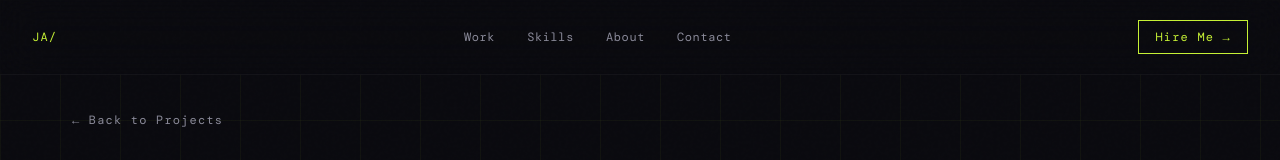
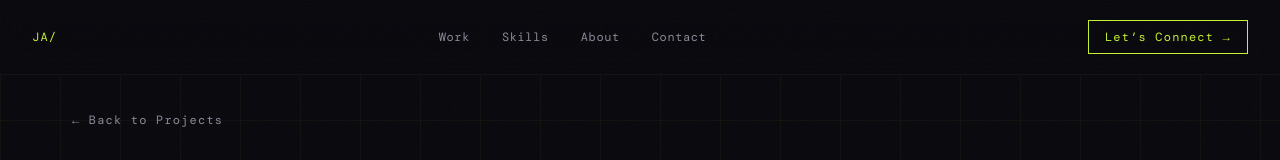
Before and after one commit to neotechacharya/jigarportfolio, a plain HTML site: page callhippo.html in a window 1280 px wide. Shown: the top 160 px of the page. Drawn offline with nearby package versions, Linux system fonts and the light colour scheme; a web font is replaced by a local one.

Commit message:
Update callhippo.html

```diff
--- a/callhippo.html
+++ b/callhippo.html
@@ -51,9 +51,9 @@
             <a href="index.html#about" class="nav-link hover:text-paper transition-colors">About</a>
             <a href="index.html#contact" class="nav-link hover:text-paper transition-colors">Contact</a>
         </div>
-        <a href="mailto:jigar@example.com"
+        <a href="https://www.linkedin.com/in/jigar-acharya-722232ab/"
             class="hidden md:block font-mono text-xs tracking-widest px-4 py-2 border border-acid text-acid hover:bg-acid hover:text-ink transition-all duration-300">
-            Hire Me →
+           Let’s Connect →
         </a>
         <button class="hamburger-btn flex md:hidden" id="menuBtn" onclick="toggleMenu()" aria-label="Open menu">
             <span style="width:24px"></span>
```
